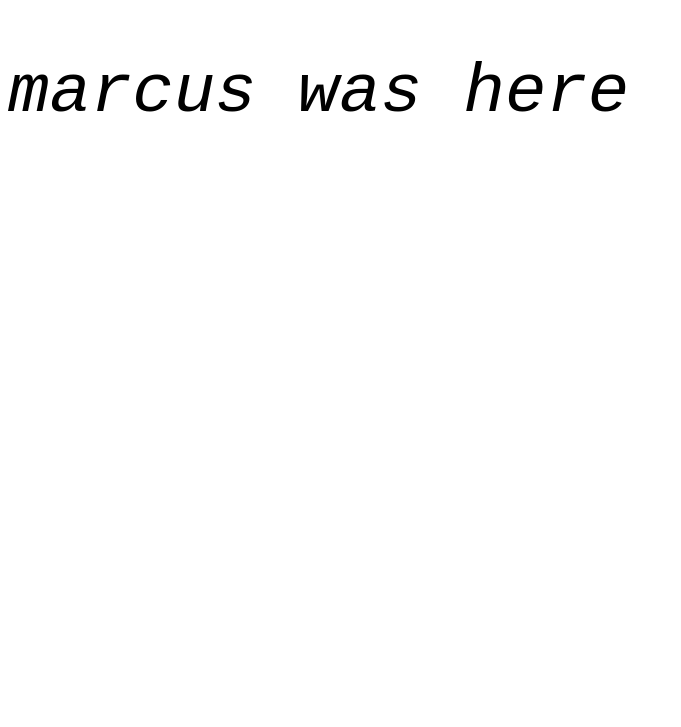
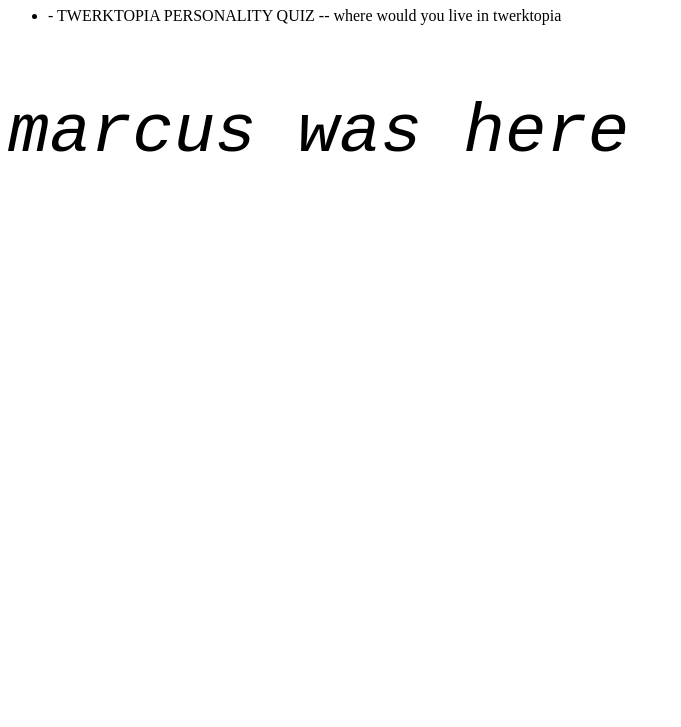
Before and after one commit to booleeen/first-repo, a plain HTML site: page index.html in a window 1280 px wide. Shown: the part 73-800 px from the top of the page, without its empty margins (0-681 px from the left). Drawn offline with Linux system fonts and the light colour scheme.

Commit message:
hello.txt content added to index.html (IDEAS :DDD)

```diff
--- a/index.html
+++ b/index.html
@@ -11,6 +11,11 @@
 </head>
 <body>
     <h1>hello world!</h1>
+    <div class="idea">
+        <ul>
+            <li>- TWERKTOPIA PERSONALITY QUIZ -- where would you live in twerktopia</li>
+        </ul>
+    </div>
 
     <p id="p1"><i>marcus was here</i></p>
 </body>
```
